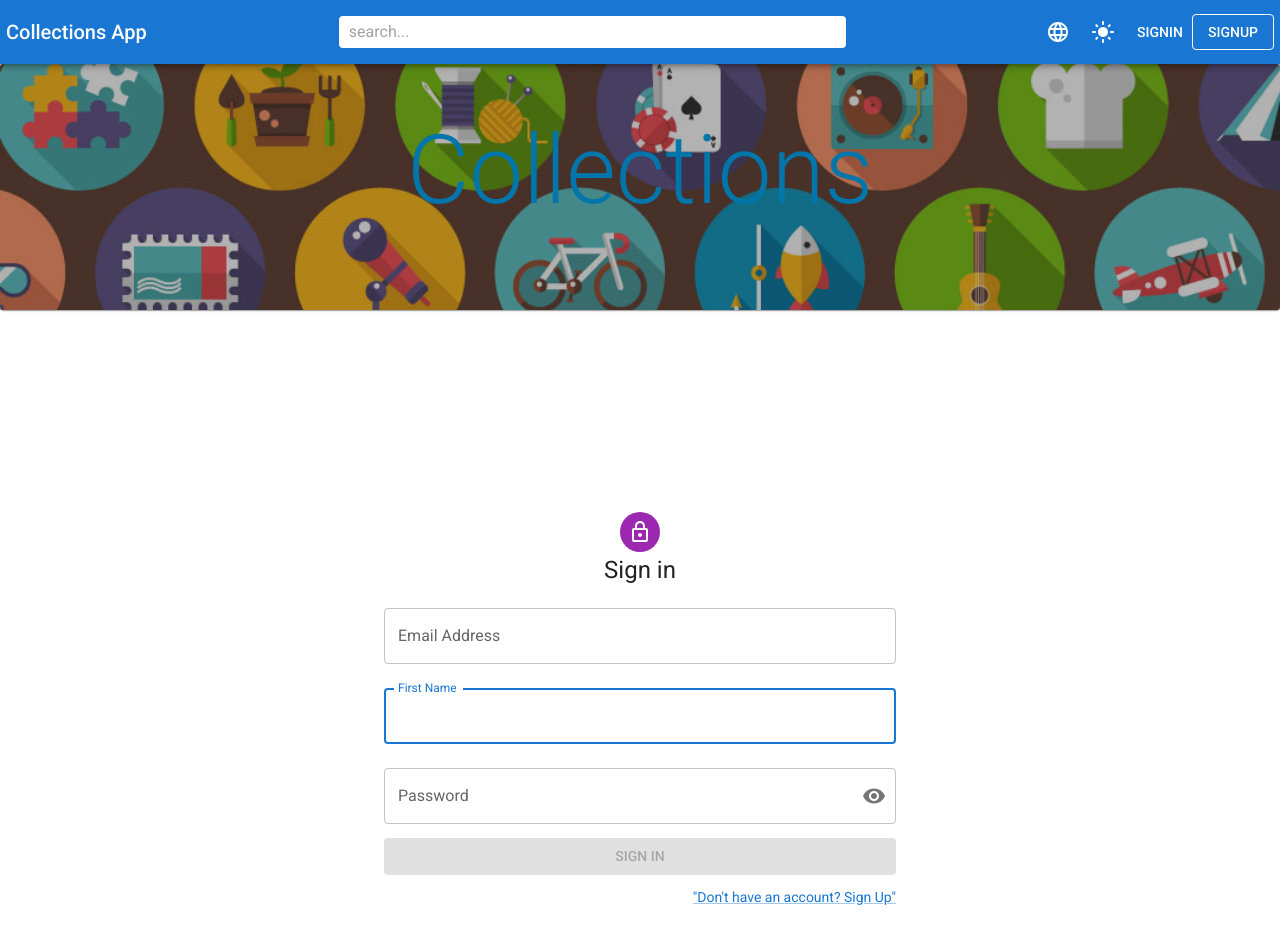
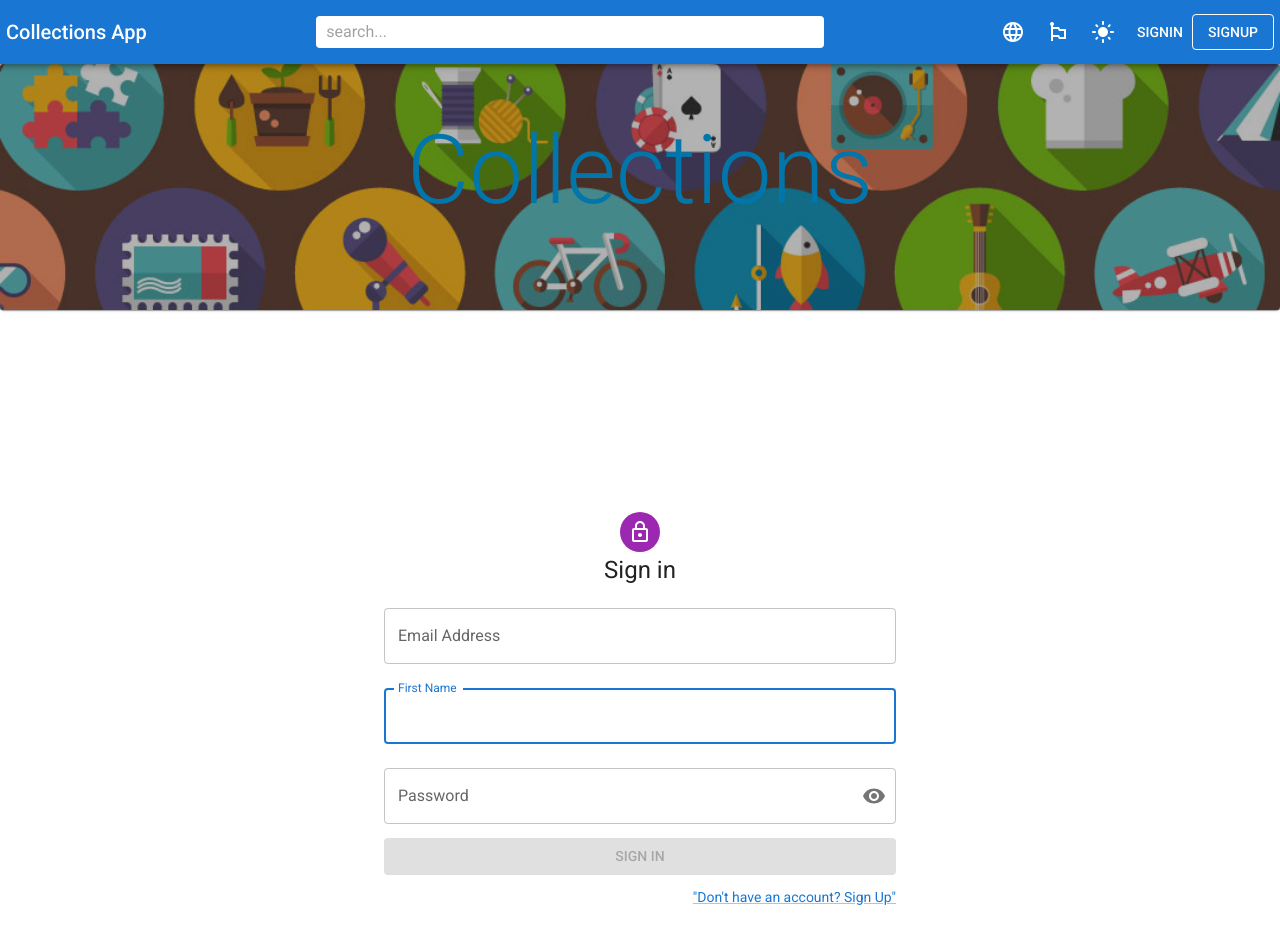
Before and after one commit to NastyaKladava/project, a React (Create React App) app in the folder client/: page /login in a window 1280 px wide. Shown: the top 944 px of the page. Built offline with nearby package versions, Linux system fonts and the light colour scheme.

Commit message:
change language funnction

```diff
--- a/client/src/components/NavBar/NavButtons.tsx
+++ b/client/src/components/NavBar/NavButtons.tsx
@@ -10,6 +10,8 @@ import AppIconButton from "../Buttons/AppIconButton";
 import { setAppMode } from "../../store/slices/mainSlice";
 import { isAppModeSelector } from "../../store/selectors/mainSelectors";
 import { changeLanguage } from "../../utils/changeLanguage";
+import EmojiFlagsIcon from "@mui/icons-material/EmojiFlags";
+import i18next from "i18next";
 
 const ButtonGroup = styled(Box)({
   display: "flex",
@@ -30,9 +32,16 @@ const NavButtons: React.FC = () => {
       <IconButton
         aria-label="change language"
         color="inherit"
-        onClick={changeLanguage}
+        onClick={() => i18next.changeLanguage("ru")}
       >
         <Language />
+      </IconButton>
+      <IconButton
+        aria-label="change language"
+        color="inherit"
+        onClick={() => i18next.changeLanguage("en")}
+      >
+        <EmojiFlagsIcon />
       </IconButton>
       <IconButton
         aria-label="change mode"
--- a/client/src/utils/changeLanguage.ts
+++ b/client/src/utils/changeLanguage.ts
@@ -1,6 +1,6 @@
 import i18next from "i18next";
 
-const currentLanguage = localStorage.getItem("lang");
+const currentLanguage = localStorage.getItem("i18nextLng");
 
 export const changeLanguage = () => {
   console.log(currentLanguage);
```
